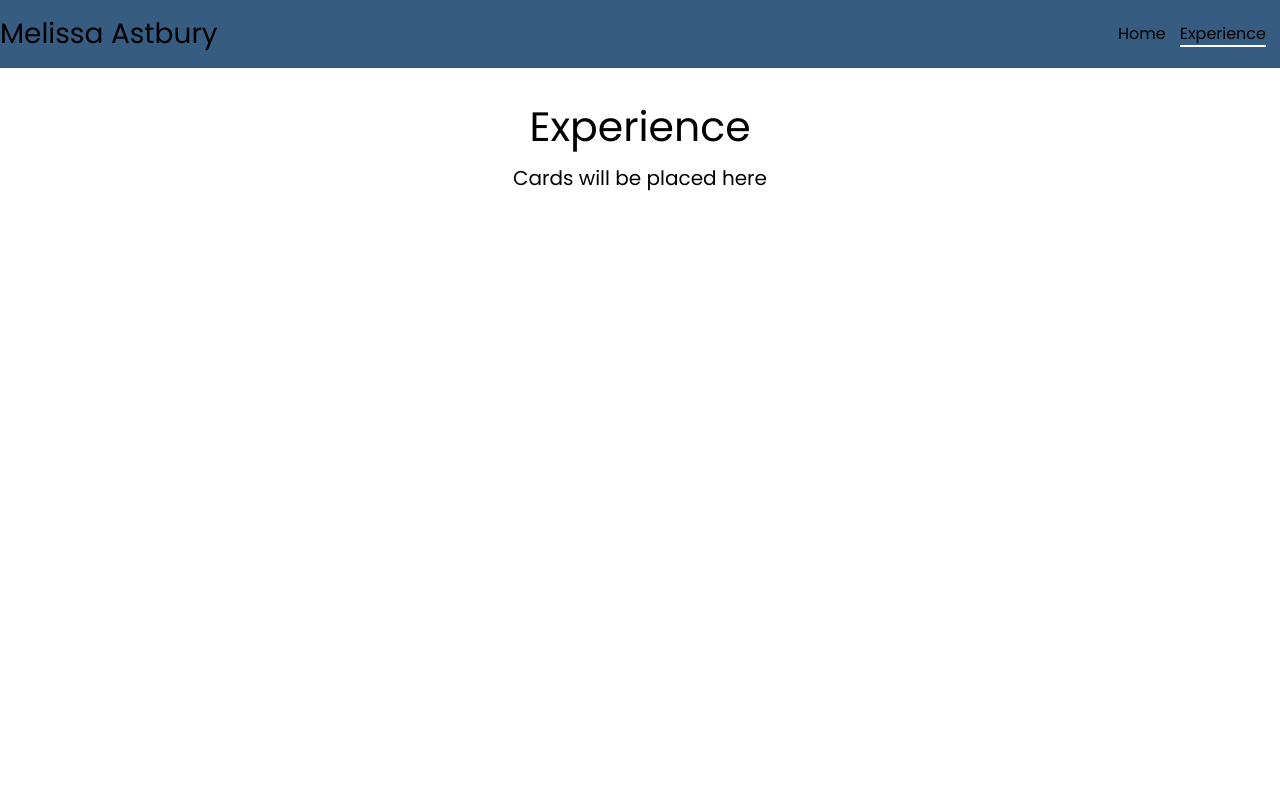
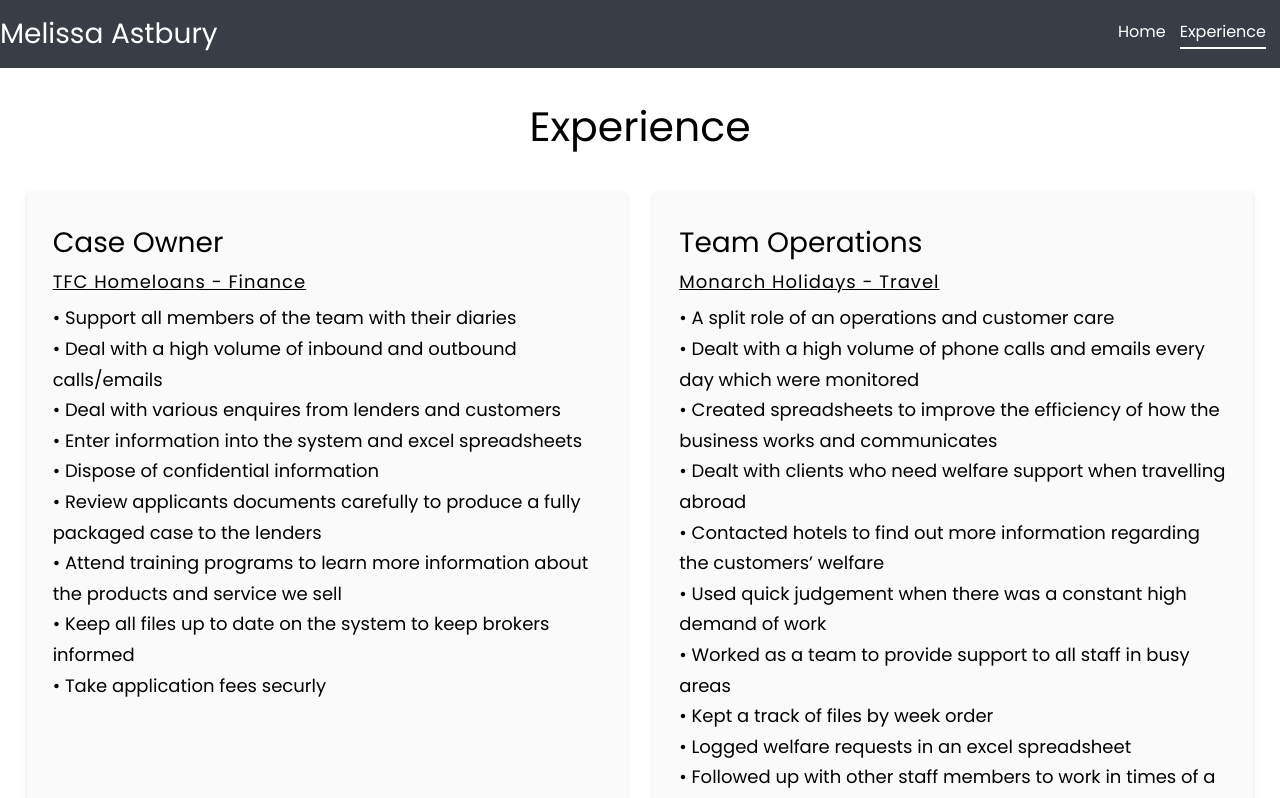
Before and after one commit to Mohammad-haydar/my-react-site, a React (Create React App) app: page /experience in a window 1280 px wide. Shown: the top 798 px of the page. Built offline with nearby package versions, Linux system fonts and the light colour scheme.

Commit message:
styled header and created experience page and cards component

```diff
--- a/public/index.html
+++ b/public/index.html
@@ -28,7 +28,7 @@
       href="https://fonts.googleapis.com/css?family=Poppins&display=swap"
       rel="stylesheet"
     />
-    <title>React App</title>
+    <title>Melissa Astbury</title>
   </head>
   <body>
     <noscript>You need to enable JavaScript to run this app.</noscript>
--- /dev/null
+++ b/src/components/Cards/Cards.js
@@ -0,0 +1,67 @@
+import React from "react";
+
+import "./Cards.scss";
+
+const Cards = () => {
+  return (
+    <div className="cards-container">
+      <div className="card">
+        <h3>Case Owner</h3>
+        <p className="job-title">TFC Homeloans - Finance</p>
+        <p>• Support all members of the team with their diaries</p>
+        <p>• Deal with a high volume of inbound and outbound calls/emails</p>
+        <p>• Deal with various enquires from lenders and customers</p>
+        <p>• Enter information into the system and excel spreadsheets</p>
+        <p>• Dispose of confidential information</p>
+        <p>
+          • Review applicants documents carefully to produce a fully packaged
+          case to the lenders
+        </p>
+        <p>
+          • Attend training programs to learn more information about the
+          products and service we sell
+        </p>
+        <p>
+          • Keep all files up to date on the system to keep brokers informed
+        </p>
+        <p>• Take application fees securly</p>
+      </div>
+      <div className="card">
+        <h3>Team Operations</h3>
+        <p className="job-title">Monarch Holidays - Travel</p>
+        <p>• A split role of an operations and customer care</p>
+        <p>
+          • Dealt with a high volume of phone calls and emails every day which
+          were monitored
+        </p>
+        <p>
+          • Created spreadsheets to improve the efficiency of how the business
+          works and communicates
+        </p>
+        <p>
+          • Dealt with clients who need welfare support when travelling abroad
+        </p>
+        <p>
+          • Contacted hotels to find out more information regarding the
+          customers’ welfare
+        </p>
+        <p>
+          • Used quick judgement when there was a constant high demand of work
+        </p>
+        <p>• Worked as a team to provide support to all staff in busy areas</p>
+        <p>• Kept a track of files by week order</p>
+        <p>• Logged welfare requests in an excel spreadsheet</p>
+        <p>
+          • Followed up with other staff members to work in times of a staff
+          shortage
+        </p>
+      </div>
+      <div className="card">
+        <h3>Team Operations</h3>
+        <p className="job-title">Monarch Holidays - Travel</p>
+      </div>
+    </div>
+  );
+};
+
+export default Cards;
--- /dev/null
+++ b/src/components/Cards/Cards.scss
@@ -0,0 +1,21 @@
+.cards-container {
+  display: flex;
+  max-width: 1280px;
+  flex-wrap: wrap;
+  justify-content: space-evenly;
+}
+
+.card {
+  padding: 26px;
+  box-shadow: 0 1px 5px 0 rgba(0, 0, 0, 0.1);
+  width: 600px;
+  margin: 32px 0 0;
+  text-align: left;
+  background-color: #fafafa;
+
+  .job-title {
+    text-decoration: underline;
+    letter-spacing: 1px;
+    padding-bottom: 6px;
+  }
+}
--- a/src/components/Header/Header.js
+++ b/src/components/Header/Header.js
@@ -1,7 +1,6 @@
 import React from "react";
 import { NavLink } from "react-router-dom";
 
-// import HeaderItem from "./HeaderItem/HeaderItem";
 import "./Header.scss";
 
 const Header = () => {
--- a/src/components/Header/Header.scss
+++ b/src/components/Header/Header.scss
@@ -1,5 +1,5 @@
 header {
-  background-color: #365d81;
+  background-color: #393e46;
 }
 
 .nav-container {
@@ -7,10 +7,18 @@
   justify-content: space-between;
   padding: 10px 0;
 
+  h3 {
+    color: #ffffff;
+  }
+
   ul {
     display: flex;
     flex-direction: row;
     align-items: center;
+
+    li {
+      color: #ffffff;
+    }
 
     li:not(:first-child) {
       margin: 0 14px;
@@ -18,6 +26,10 @@
   }
 }
 
+.nav-item {
+  padding-bottom: 4px;
+}
+
 .nav-item .active {
   border-bottom: 2px solid white;
 }
--- a/src/containers/Experience/Experience.js
+++ b/src/containers/Experience/Experience.js
@@ -1,6 +1,8 @@
 import React from "react";
 
 import "./Experience.scss";
+
+import Cards from "../../components/Cards/Cards";
 
 const Experience = () => {
   return (
@@ -8,7 +10,9 @@
       <div className="wrapper">
         <div className="experience-container">
           <h1>Experience</h1>
-          <p>Cards will be placed here</p>
+          {/* <div className="cards-container"> */}
+          <Cards />
+          {/* </div> */}
         </div>
       </div>
     </section>
--- a/src/containers/Experience/Experience.scss
+++ b/src/containers/Experience/Experience.scss
@@ -1,5 +1,12 @@
 .experience-container {
   text-align: center;
   margin: 24px auto;
-  max-width: 694px;
+  max-width: 1280px;
 }
+
+// .cards-container {
+//   display: flex;
+//   flex-direction: row;
+//   margin: 26px auto;
+//   justify-content: space-evenly;
+// }
--- a/src/index.scss
+++ b/src/index.scss
@@ -121,10 +121,6 @@
 p {
   font-size: 18px;
   line-height: 1.7;
-
-  @media screen and (min-width: $mediaTabletWidth) {
-    font-size: 20px;
-  }
 }
 
 .wrapper {
```
